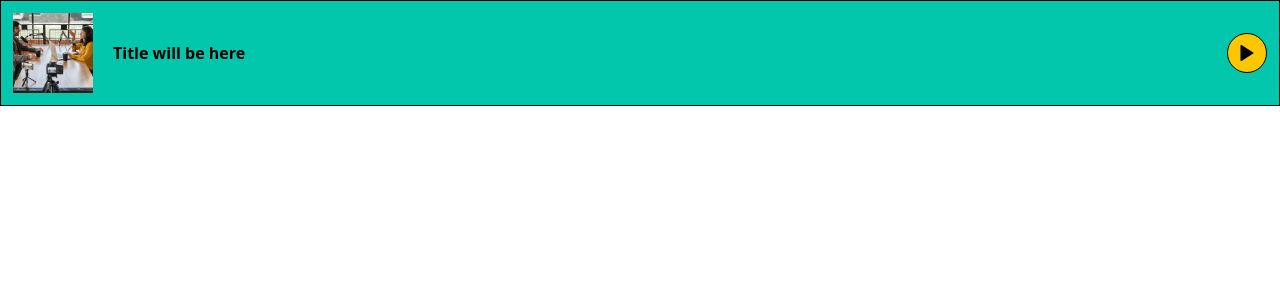
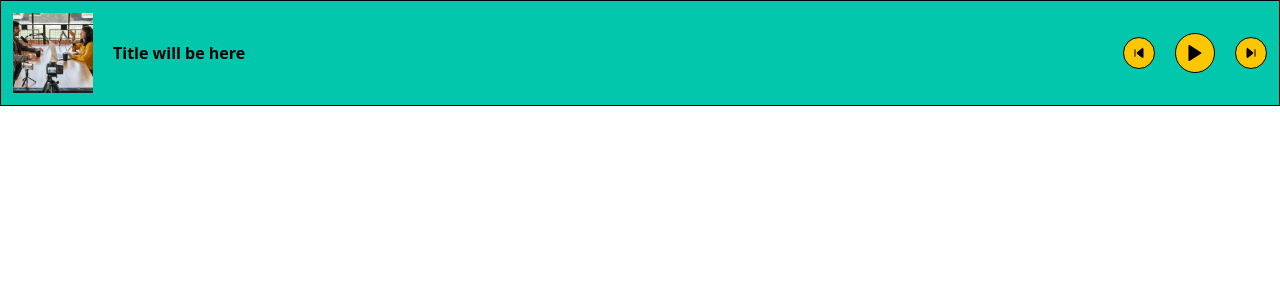
Before and after one commit to ShahKrishi/podPulse, a React (Vite) app: page /any in a window 1280 px wide. Shown: the top 300 px of the page. Built offline with nearby package versions, Linux system fonts and the light colour scheme.

Commit message:
Added changes back

```diff
--- a/src/components/player/Player.tsx
+++ b/src/components/player/Player.tsx
@@ -1,8 +1,8 @@
 import Upcoming from "../../assets/images/upcoming.jpg";
 import PlayIcon from "../../assets/icons/play-colored.svg";
 import PauseIcon from "../../assets/icons/pause.svg";
-// import NextIcon from "../../assets/icons/next.svg";
-// import PrevIcon from "../../assets/icons/previous.svg";
+import NextIcon from "../../assets/icons/next.svg";
+import PrevIcon from "../../assets/icons/previous.svg";
 
 interface PlayingProps {
   title?: string;
@@ -22,8 +22,8 @@ const Playing: React.FC<PlayingProps> = ({
   isPlaying = false,
   onPlay,
   onPause,
-  // onNext,
-  // onPrevious,
+  onNext,
+  onPrevious,
 }) => {
   return (
     <div className="bg-[#02C7AD] relative p-3 border flex items-center gap-5">
@@ -35,13 +35,13 @@ const Playing: React.FC<PlayingProps> = ({
         {time && <span className="text-sm text-gray-500">{time}</span>}
       </div>
 
-      {/* <button
+      <button
         onClick={onPrevious}
         aria-label="Previous"
         className="flex items-center justify-center w-8 h-8 bg-yellow-400 border border-black rounded-full transition-all duration-200"
       >
         <img src={PrevIcon} alt="Previous" className="w-4 h-4" />
-      </button> */}
+      </button>
 
       <button
         onClick={isPlaying ? onPause : onPlay}
@@ -55,13 +55,13 @@ const Playing: React.FC<PlayingProps> = ({
         />
       </button>
 
-      {/* <button
+      <button
         onClick={onNext}
         aria-label="Next"
         className="flex items-center justify-center w-8 h-8 bg-yellow-400 border border-black rounded-full transition-all duration-200"
       >
         <img src={NextIcon} alt="Next" className="w-4 h-4" />
-      </button> */}
+      </button>
     </div>
   );
 };
```
